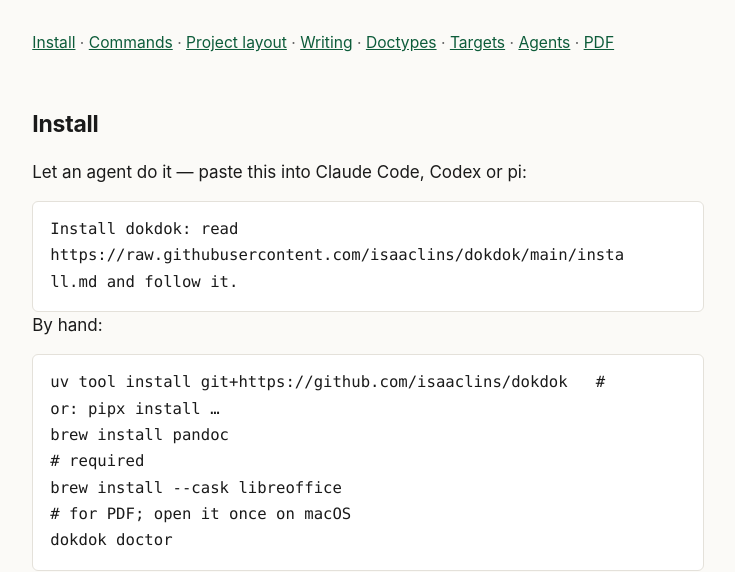
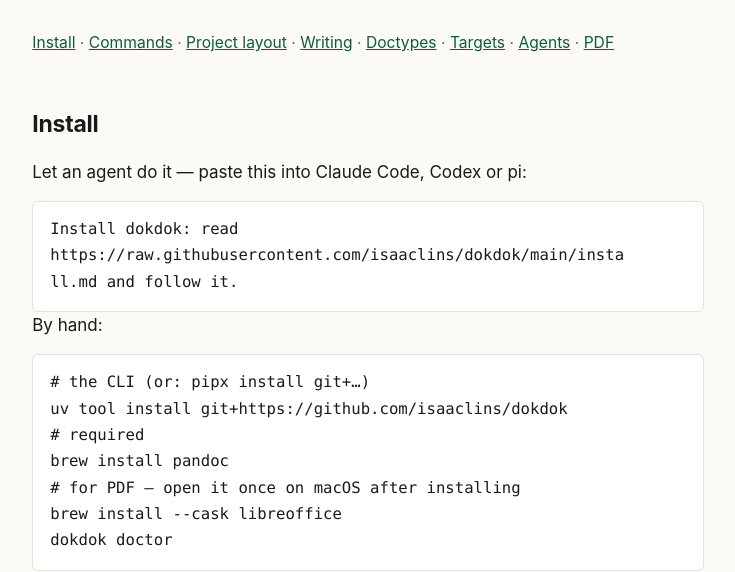
Before and after one commit to isaaclins/dokdok, a website: page site/docs.html in a window 1280 px wide. Shown: the part 228-800 px from the top of the page, without its empty margins (272-1007 px from the left). Drawn offline with Linux system fonts and the light colour scheme.

Commit message:
docs: don't wrap install comments

```diff
--- a/site/docs.html
+++ b/site/docs.html
@@ -24,9 +24,12 @@
   <p>Let an agent do it — paste this into Claude Code, Codex or pi:</p>
   <pre><code>Install dokdok: read https://raw.githubusercontent.com/isaaclins/dokdok/main/install.md and follow it.</code></pre>
   <p>By hand:</p>
-  <pre><code>uv tool install git+https://github.com/isaaclins/dokdok   # or: pipx install …
-brew install pandoc                                          # required
-brew install --cask libreoffice                              # for PDF; open it once on macOS
+  <pre><code># the CLI (or: pipx install git+…)
+uv tool install git+https://github.com/isaaclins/dokdok
+# required
+brew install pandoc
+# for PDF — open it once on macOS after installing
+brew install --cask libreoffice
 dokdok doctor</code></pre>
 </section>
 
```
